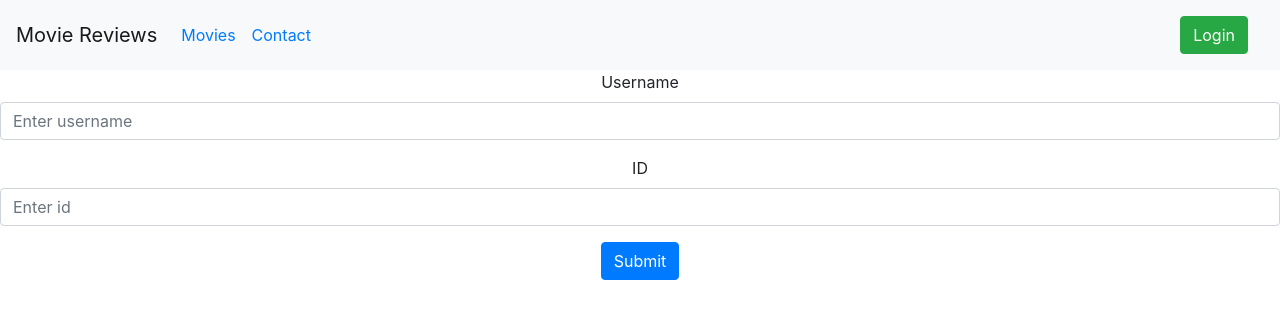
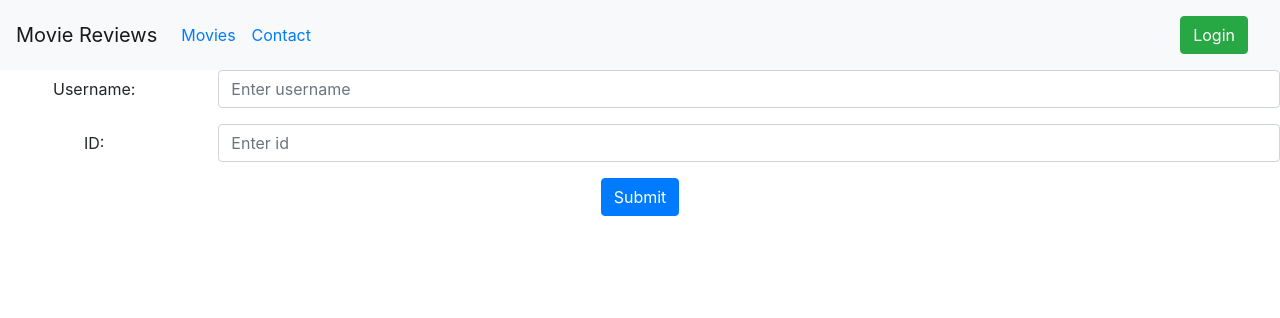
Before and after one commit to LindokuhleYende/MERN-STACK, a React (Create React App) app in the folder front-end/: page /login in a window 1280 px wide. Shown: the top 318 px of the page. Built offline with nearby package versions, Linux system fonts and the light colour scheme.

Commit message:
Update login.js

```diff
--- a/front-end/src/components/login.js
+++ b/front-end/src/components/login.js
@@ -1,5 +1,5 @@
 import React, { useState } from 'react';
-import {Form, Button} from 'react-bootstrap';
+import { Form, Button, Row, Col } from 'react-bootstrap';
 
 
 const Login = props => {
@@ -23,29 +23,37 @@ const Login = props => {
    }
 
    return (
-      <div>
+      <div >
          <Form>
-            <Form.Group>
-               <Form.Label>Username</Form.Label>
+            <Form.Group as={Row} className="mb-3" controlId="Username">
+               <Form.Label column sm="2">Username:</Form.Label>
+               <Col sm="10">
                   <Form.Control
                      type="text"
                      placeholder="Enter username"
                      value={name}
                      onChange={onChangeName}
                   />
+
+               </Col>
+
             </Form.Group>
-            <Form.Group>
-               <Form.Label>ID</Form.Label>
+            <Form.Group as={Row} className="mb-3" controlId="id">
+               <Form.Label column sm="2">ID:</Form.Label>
+               <Col sm="10">
                   <Form.Control
                      type="text"
                      placeholder="Enter id"
                      value={id}
                      onChange={onChangeId}
                   />
+               </Col>
+
             </Form.Group>
             <Button variant="primary" onClick={login}>
                Submit
             </Button>
+
          </Form>
       </div>
    )
```
Lines whose indentation alone changed are shown as unchanged.
